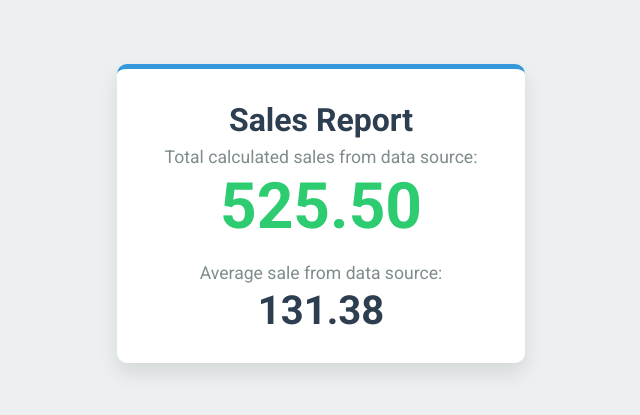
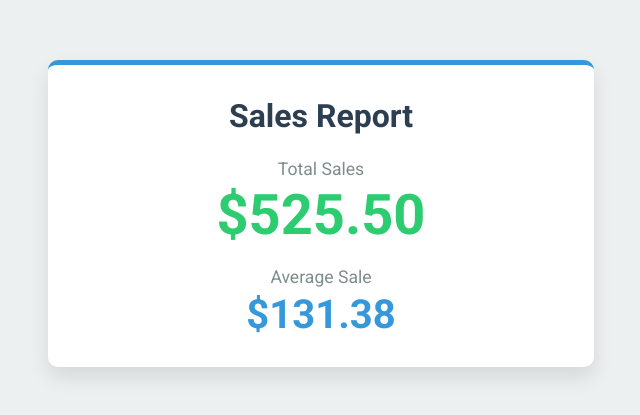
Before and after one commit to 22f1000091/sales-dashboard-x2g7k, a plain HTML site: page index.html in a window 1280 px wide. Shown: the part 187-602 px from the top of the page, without its empty margins (319-959 px from the left). Drawn offline with Linux system fonts and the light colour scheme.

Commit message:
feat: Revise application (Round 2)

```diff
--- a/index.html
+++ b/index.html
@@ -3,7 +3,7 @@
 <head>
     <meta charset="UTF-8">
     <meta name="viewport" content="width=device-width, initial-scale=1.0">
-    <title>Total Sales Calculator</title>
+    <title>Sales Report</title>
     <style>
         @import url('https://fonts.googleapis.com/css2?family=Roboto:wght@400;700&display=swap');
 
@@ -35,40 +35,44 @@
             box-shadow: 0 10px 20px rgba(0, 0, 0, 0.1);
             text-align: center;
             border-top: 5px solid var(--secondary-color);
+            width: 90%;
+            max-width: 450px;
         }
 
         h1 {
             color: var(--primary-color);
             margin-top: 0;
+            margin-bottom: 1.5rem;
+        }
+
+        .metric {
+            margin-bottom: 1.5rem;
+        }
+
+        .metric:last-of-type {
+            margin-bottom: 0;
+        }
+
+        .metric-label {
+            font-size: 1.1rem;
+            color: #7f8c8d;
             margin-bottom: 0.5rem;
         }
 
-        p {
-            font-size: 1.1rem;
-            color: #7f8c8d;
-            margin-bottom: 0.5rem; /* Adjusted for multiple values */
-            margin-top: 1.5rem;
-        }
-        p:first-of-type { /* Adjust margin for the first p */
-            margin-top: 0;
-            margin-bottom: 0.5rem;
+        .metric-value {
+            line-height: 1;
+            margin: 0;
+            font-weight: 700;
         }
 
-
         #total-sales {
-            font-size: 4rem;
-            font-weight: 700;
+            font-size: 3.5rem;
             color: var(--success-color);
-            line-height: 1;
-            margin-bottom: 0;
         }
 
         #average-sale {
             font-size: 2.5rem;
-            font-weight: 700;
-            color: var(--primary-color);
-            line-height: 1;
-            margin-bottom: 0;
+            color: var(--info-color);
         }
     </style>
 </head>
@@ -76,16 +80,21 @@
 
     <div class="container">
         <h1>Sales Report</h1>
-        <p>Total calculated sales from data source:</p>
-        <div id="total-sales">...</div>
 
-        <p>Average sale from data source:</p>
-        <div id="average-sale">...</div>
+        <div class="metric">
+            <p class="metric-label">Total Sales</p>
+            <div id="total-sales" class="metric-value">...</div>
+        </div>
+
+        <div class="metric">
+            <p class="metric-label">Average Sale</p>
+            <div id="average-sale" class="metric-value">...</div>
+        </div>
     </div>
 
     <script>
         document.addEventListener('DOMContentLoaded', function() {
-            // CSV data is embedded directly into the script as per the brief.
+            // CSV data is embedded directly into the script.
             const csvData = `product,sales
 Widget A,100
 Widget B,150
@@ -93,30 +102,25 @@ Widget C,75.50
 Widget D,200`;
 
             /**
-             * Parses the CSV string, calculates the sum and count of the 'sales' column,
-             * and returns them.
+             * Parses CSV data to calculate total sales and the number of sales entries.
              * @param {string} data - The CSV data as a string.
-             * @returns {{total: number, count: number}} An object containing the total sales and the count of sales entries.
+             * @returns {{total: number, count: number}} An object containing the total sales and entry count.
              */
             function calculateSalesMetrics(data) {
                 const lines = data.trim().split('\n');
 
-                // Remove the header row
-                lines.shift();
+                // Remove the header row to process only data rows.
+                const dataRows = lines.slice(1);
 
                 let total = 0;
                 let count = 0;
 
-                lines.forEach(line => {
-                    // Split line by comma
+                dataRows.forEach(line => {
                     const columns = line.split(',');
-
-                    // Ensure we have at least 2 columns
+                    // Ensure the row has a sales column.
                     if (columns.length >= 2) {
-                        // The sales value is the second column (index 1)
                         const salesValue = parseFloat(columns[1]);
-
-                        // Add to total and increment count if it's a valid number
+                        // Add to total and increment count if the value is a valid number.
                         if (!isNaN(salesValue)) {
                             total += salesValue;
                             count++;
@@ -127,28 +131,28 @@ Widget D,200`;
                 return { total: total, count: count };
             }
 
-            // Get the target elements to display the results
             const totalSalesElement = document.getElementById('total-sales');
             const averageSaleElement = document.getElementById('average-sale');
 
             try {
-                // Calculate the total and count
                 const { total, count } = calculateSalesMetrics(csvData);
 
-                // Update the total sales element
-                totalSalesElement.textContent = total.toLocaleString(undefined, { minimumFractionDigits: 2, maximumFractionDigits: 2 });
+                // Calculate average, avoiding division by zero.
+                const average = count > 0 ? total / count : 0;
 
-                // Calculate average
-                let average = 0;
-                if (count > 0) {
-                    average = total / count;
-                }
+                // Format numbers for display with two decimal places.
+                const formatOptions = {
+                    style: 'currency',
+                    currency: 'USD',
+                    minimumFractionDigits: 2,
+                    maximumFractionDigits: 2
+                };
 
-                // Update the average sale element
-                averageSaleElement.textContent = average.toLocaleString(undefined, { minimumFractionDigits: 2, maximumFractionDigits: 2 });
+                // Update the DOM with the calculated and formatted values.
+                totalSalesElement.textContent = total.toLocaleString('en-US', formatOptions);
+                averageSaleElement.textContent = average.toLocaleString('en-US', formatOptions);
 
             } catch (error) {
-                // Display an error message if something goes wrong
                 totalSalesElement.textContent = 'Error';
                 averageSaleElement.textContent = 'Error';
                 console.error('Error processing sales data:', error);
```
Also changed, not shown: 1 other file.
